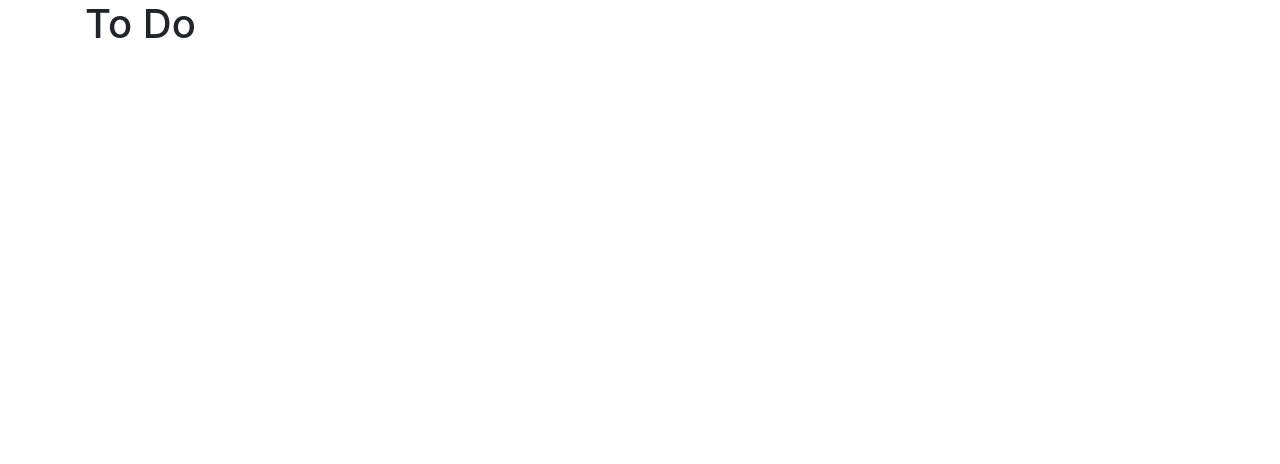
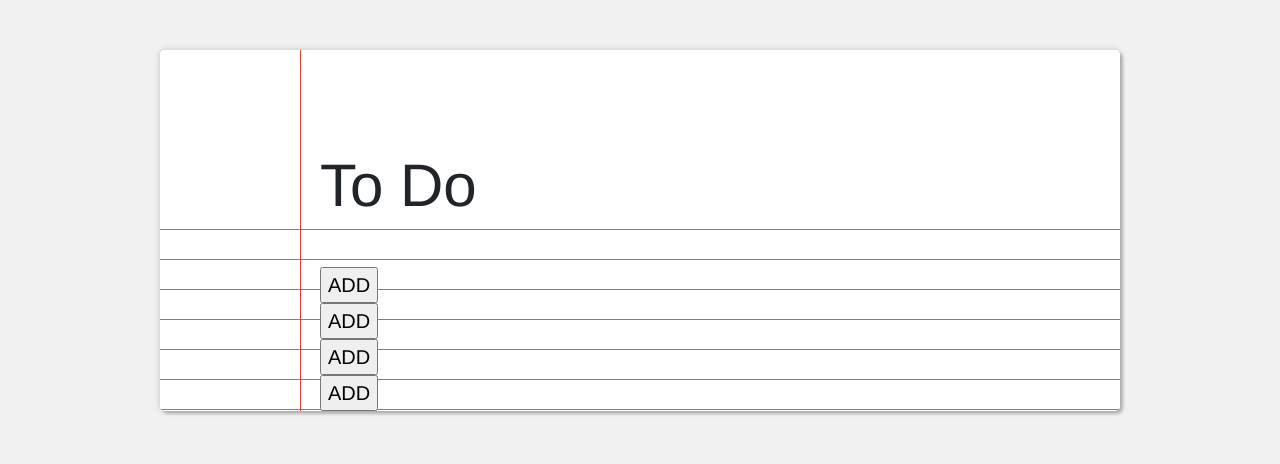
Before and after one commit to Jakub41/ToDoListApp, a plain HTML site: page APP/index.html in a window 1280 px wide. Drawn offline with nearby package versions, Linux system fonts and the light colour scheme.

Commit message:
Added some CSS for testing design ideas

```diff
--- a/APP/index.html
+++ b/APP/index.html
@@ -3,6 +3,7 @@
 
 <head>
     <link rel="stylesheet" href="bower_components/bootstrap/dist/css/bootstrap.min.css">
+    <link rel="stylesheet" href="public/css/main.css">
     <meta charset="UTF-8">
     <meta name="viewport" content="width=device-width, initial-scale=1.0">
     <meta http-equiv="X-UA-Compatible" content="ie=edge">
@@ -11,8 +12,26 @@
 
 <body>
     <div class="container">
-        <h1>To Do</h1>
+        <div class="row">
+            <div class="col-md-12">
+                <div id="todoContainer">
+                    <div id="todoHeader">
+                        <h1>To Do</h1>
+                    </div>
+                    <div id="todoList">
+                        <input type="button" value="ADD">
+                        <br>
+                        <input type="button" value="ADD">
+                        <br>
+                        <input type="button" value="ADD">
+                        <br>
+                        <input type="button" value="ADD">
+                    </div>
+                </div>
+            </div>
+        </div>
     </div>
+
     <script src="bower_components/jquery/dist/jquery.js"></script>
     <script src="bower_components/underscore/underscore.js"></script>
     <script src="bower_components/backbone/backbone.js"></script>
--- /dev/null
+++ b/APP/public/css/main.css
@@ -0,0 +1,65 @@
+* {
+    -webkit-box-sizing: border-box;
+    -moz-box-sizing: border-box;
+    -ms-box-sizing: border-box;
+    -o-box-sizing: border-box;
+    box-sizing: border-box;
+}
+
+body {
+    background: #f1f1f1;
+    font-family: helvetica neue, helvetica, arial, sans-serif;
+    font-weight: 200;
+}
+
+#todoContainer {
+    width: 960px;
+    height: auto;
+    background: linear-gradient(to bottom, white 29px, #00b0d7 1px);
+    margin: 50px auto;
+    background-size: 100% 30px;
+    position: relative;
+    padding-top: 150px;
+    padding-left: 160px;
+    padding-right: 20px;
+    overflow: hidden;
+    border-radius: 5px;
+    -webkit-box-shadow: 3px 3px 3px rgba(0, 0, 0, 0.2), 0px 0px 6px rgba(0, 0, 0, 0.2);
+    -moz-box-shadow: 3px 3px 3px rgba(0, 0, 0, 0.2), 0px 0px 6px rgba(0, 0, 0, 0.2);
+    -ms-box-shadow: 3px 3px 3px rgba(0, 0, 0, 0.2), 0px 0px 6px rgba(0, 0, 0, 0.2);
+    -o-box-shadow: 3px 3px 3px rgba(0, 0, 0, 0.2), 0px 0px 6px rgba(0, 0, 0, 0.2);
+    box-shadow: 3px 3px 3px rgba(0, 0, 0, 0.2), 0px 0px 6px rgba(0, 0, 0, 0.2);
+}
+
+#todoContainer::before {
+    content: '';
+    display: block;
+    position: absolute;
+    z-index: 1;
+    top: 0;
+    left: 140px;
+    height: 100%;
+    width: 1px;
+    background: #db4034;
+}
+
+#todoHeader {
+    height: 150px;
+    width: 100%;
+    background: white;
+    position: absolute;
+    top: 0;
+    left: 0;
+}
+
+#todoHeader h1 {
+    font-size: 60px;
+    line-height: 60px;
+    padding: 106px 20px 0 160px;
+}
+
+#todoList {
+    margin-top: 67px;
+    font-size: 20px;
+    line-height: 30px;
+}
```
